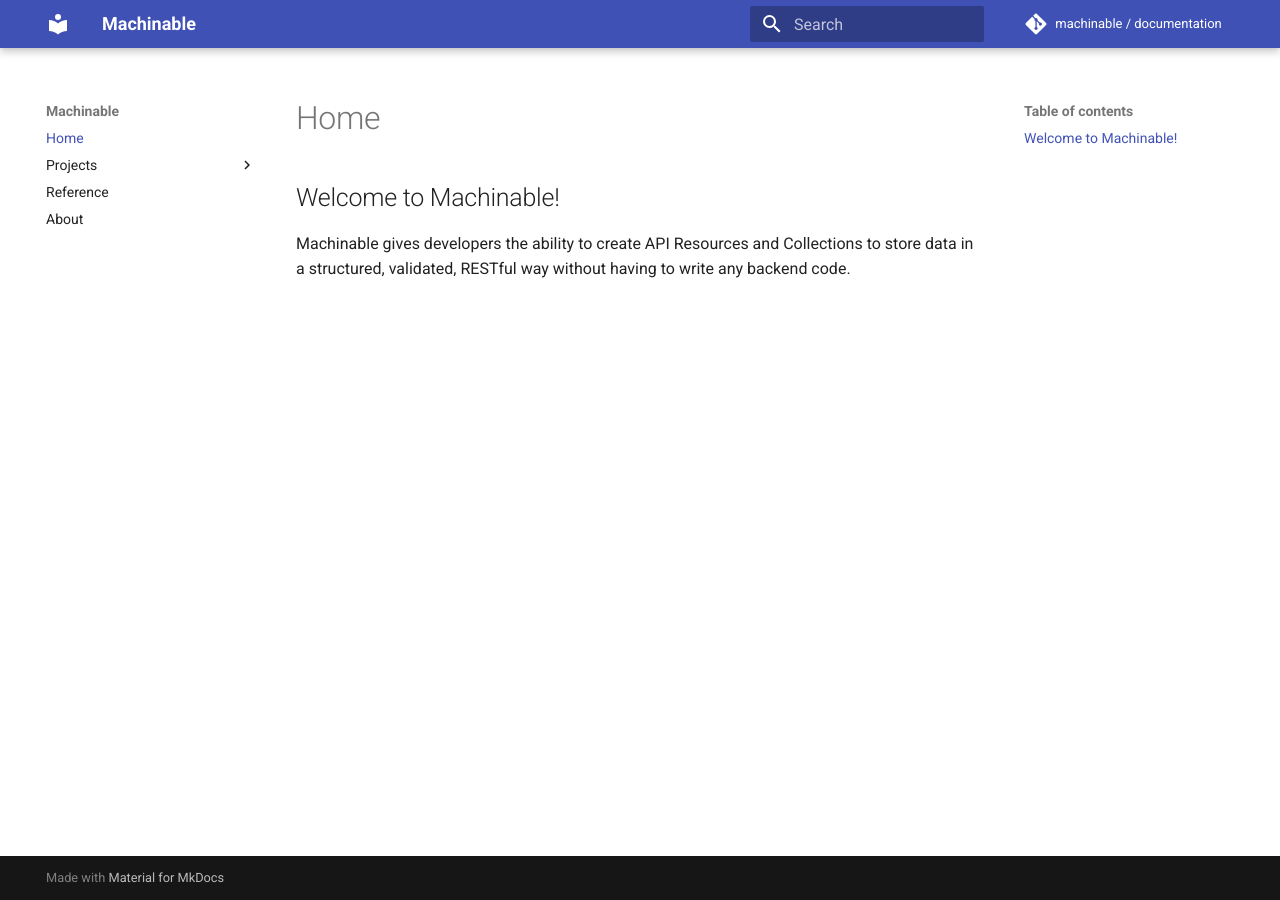
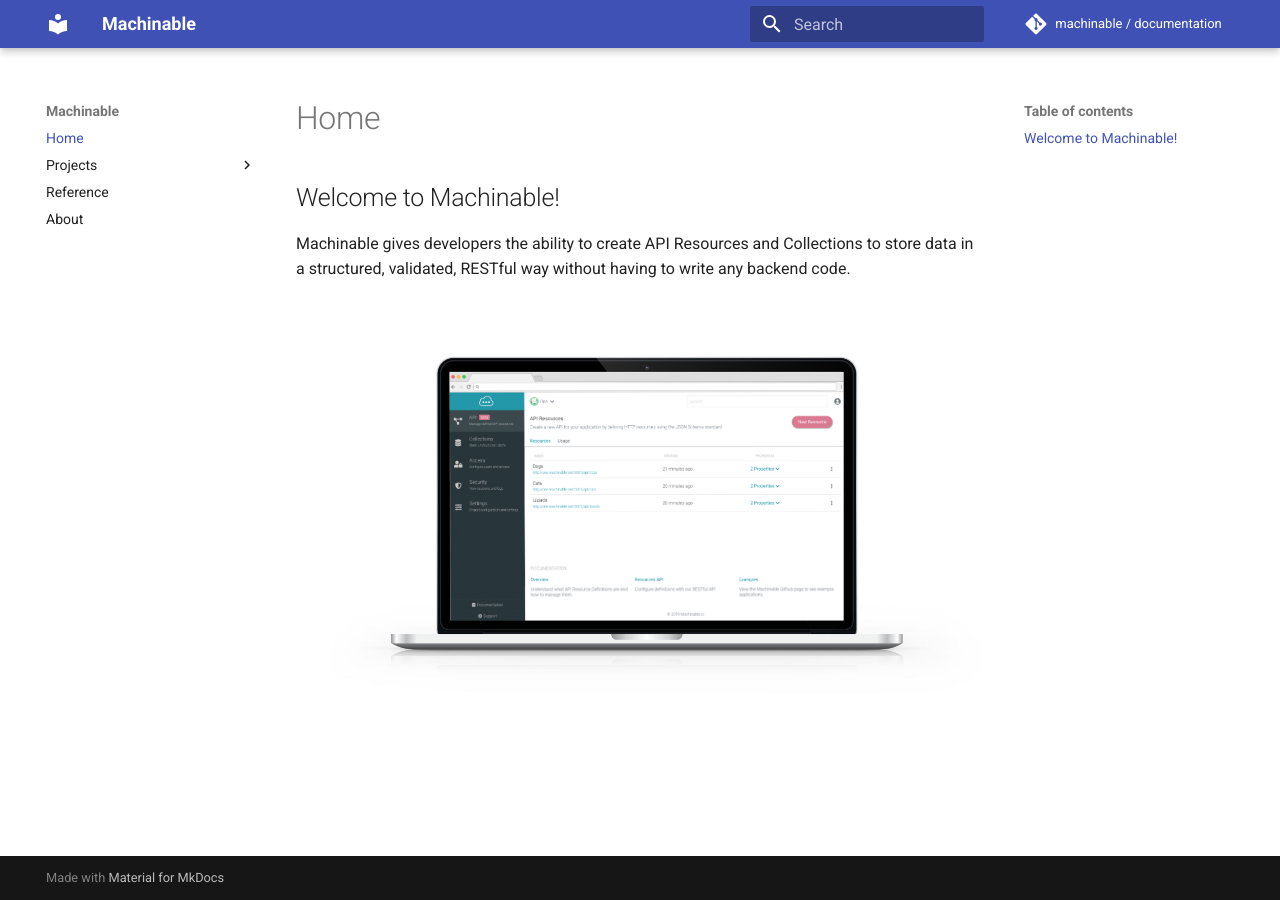
Before and after one commit to machinable/documentation, an MkDocs documentation site: the page built from docs/index.md, in a window 1280 px wide. Built offline with MkDocs 1.6.1 and Material for MkDocs 9.7.7, drawn with Linux system fonts in a browser that asks for light colours; comment, search, counter and statistics services are not loaded.

Commit message:
Add image

```diff
--- a/docs/index.md
+++ b/docs/index.md
@@ -1,3 +1,5 @@
 ## Welcome to Machinable!
 
 Machinable gives developers the ability to create API Resources and Collections to store data in a structured, validated, RESTful way without having to write any backend code.
+
+![mac_mock](images/mac_mock.png)
```
Also changed, not shown: docs/images/mac_mock.png (added).
